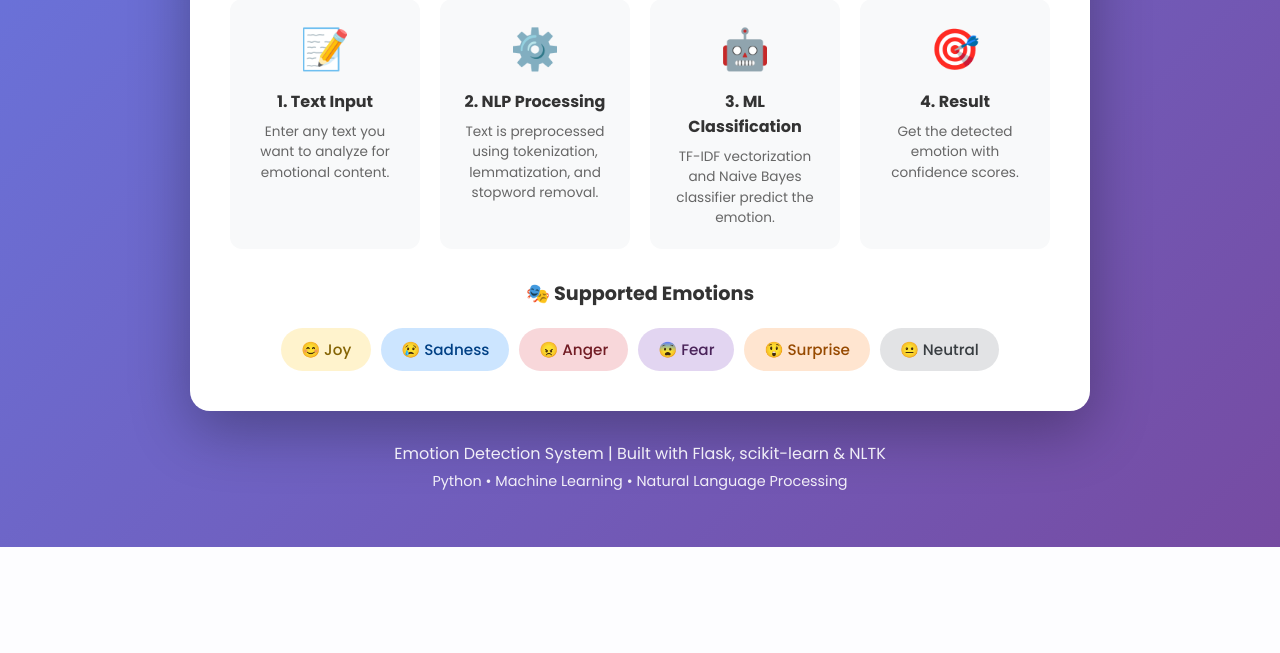
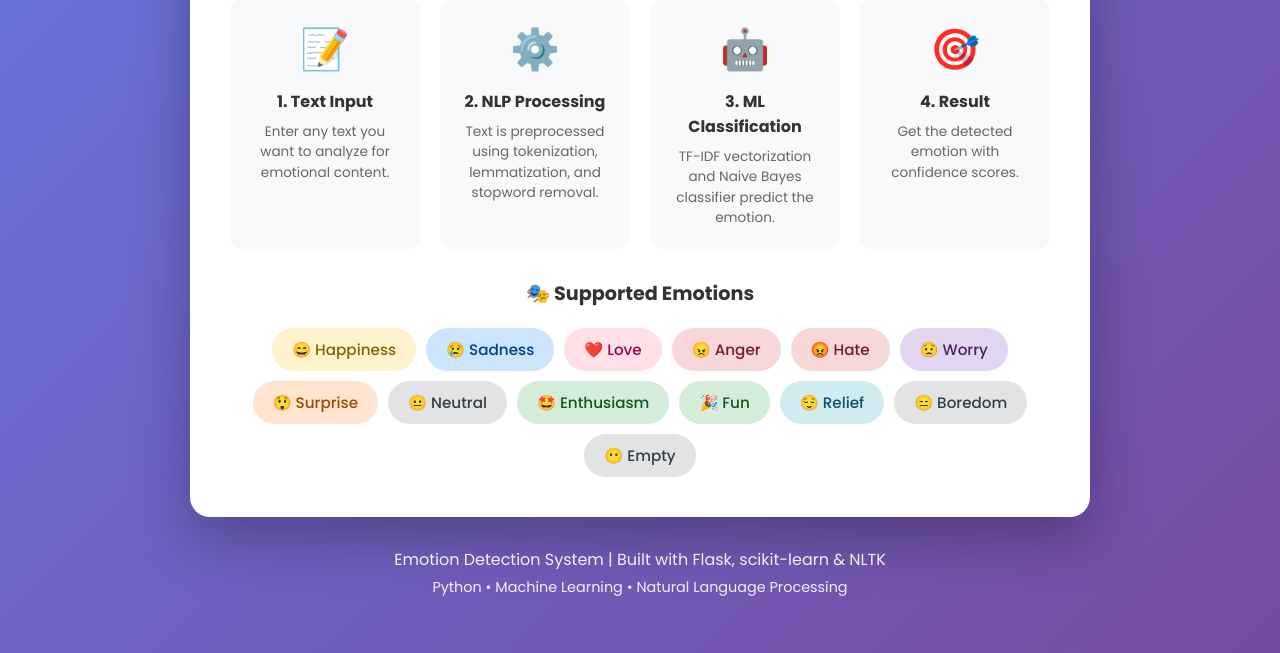
Before and after one commit to Mothilal-hire10x/emotion-nlp, a Flask app: page / in a window 1280 px wide. Shown: the part 619-1272 px from the top of the page. Before the commit the page ends 1166 px from the top, so only its background shows below. Run offline with Flask 3, Linux system fonts and the light colour scheme; parts of the project's set-up code (start-up, migrations or seed data) failed here and were passed over.

```diff
--- a/app.py
+++ b/app.py
@@ -73,14 +73,23 @@ def predict_emotion(text):
     }
 
 
-# Emotion emoji mapping
+# Emotion emoji mapping (extended for tweet_emotions dataset)
 EMOTION_EMOJIS = {
     'joy': '😊',
     'sadness': '😢',
     'anger': '😠',
     'fear': '😨',
     'surprise': '😲',
-    'neutral': '😐'
+    'neutral': '😐',
+    'love': '❤️',
+    'happiness': '😄',
+    'hate': '😡',
+    'worry': '😟',
+    'enthusiasm': '🤩',
+    'fun': '🎉',
+    'relief': '😌',
+    'empty': '😶',
+    'boredom': '😑'
 }
 
 
--- /dev/null
+++ b/requirements.txt
@@ -0,0 +1,6 @@
+pandas
+numpy
+scikit-learn
+nltk
+flask
+joblib
--- a/static/style.css
+++ b/static/style.css
@@ -228,7 +228,7 @@ textarea::placeholder {
 }
 
 /* Emotion Colors for Bars */
-.prob-bar.joy {
+.prob-bar.joy, .prob-bar.happiness {
     background: linear-gradient(90deg, #ffd700, #ffb700);
 }
 
@@ -236,11 +236,11 @@ textarea::placeholder {
     background: linear-gradient(90deg, #4a90d9, #2c5aa0);
 }
 
-.prob-bar.anger {
+.prob-bar.anger, .prob-bar.hate {
     background: linear-gradient(90deg, #ff4444, #cc0000);
 }
 
-.prob-bar.fear {
+.prob-bar.fear, .prob-bar.worry {
     background: linear-gradient(90deg, #9b59b6, #6c3483);
 }
 
@@ -248,8 +248,20 @@ textarea::placeholder {
     background: linear-gradient(90deg, #ff9f43, #ee5a24);
 }
 
-.prob-bar.neutral {
+.prob-bar.neutral, .prob-bar.empty, .prob-bar.boredom {
     background: linear-gradient(90deg, #95a5a6, #7f8c8d);
+}
+
+.prob-bar.love {
+    background: linear-gradient(90deg, #ff6b81, #ee5a6b);
+}
+
+.prob-bar.enthusiasm, .prob-bar.fun {
+    background: linear-gradient(90deg, #26de81, #20bf6b);
+}
+
+.prob-bar.relief {
+    background: linear-gradient(90deg, #45aaf2, #2d98da);
 }
 
 .prob-value {
@@ -351,7 +363,7 @@ textarea::placeholder {
     font-size: 0.95rem;
 }
 
-.emotion-tag.joy {
+.emotion-tag.joy, .emotion-tag.happiness {
     background: #fff3cd;
     color: #856404;
 }
@@ -361,12 +373,12 @@ textarea::placeholder {
     color: #004085;
 }
 
-.emotion-tag.anger {
+.emotion-tag.anger, .emotion-tag.hate {
     background: #f8d7da;
     color: #721c24;
 }
 
-.emotion-tag.fear {
+.emotion-tag.fear, .emotion-tag.worry {
     background: #e2d5f1;
     color: #4a235a;
 }
@@ -376,9 +388,24 @@ textarea::placeholder {
     color: #974a00;
 }
 
-.emotion-tag.neutral {
+.emotion-tag.neutral, .emotion-tag.empty, .emotion-tag.boredom {
     background: #e2e3e5;
     color: #383d41;
+}
+
+.emotion-tag.love {
+    background: #ffe0e6;
+    color: #a0004d;
+}
+
+.emotion-tag.enthusiasm, .emotion-tag.fun {
+    background: #d4edda;
+    color: #155724;
+}
+
+.emotion-tag.relief {
+    background: #d1ecf1;
+    color: #0c5460;
 }
 
 /* Footer */
--- a/templates/index.html
+++ b/templates/index.html
@@ -114,12 +114,19 @@
             <section class="emotions-section">
                 <h3>🎭 Supported Emotions</h3>
                 <div class="emotion-tags">
-                    <span class="emotion-tag joy">😊 Joy</span>
+                    <span class="emotion-tag happiness">😄 Happiness</span>
                     <span class="emotion-tag sadness">😢 Sadness</span>
+                    <span class="emotion-tag love">❤️ Love</span>
                     <span class="emotion-tag anger">😠 Anger</span>
-                    <span class="emotion-tag fear">😨 Fear</span>
+                    <span class="emotion-tag hate">😡 Hate</span>
+                    <span class="emotion-tag worry">😟 Worry</span>
                     <span class="emotion-tag surprise">😲 Surprise</span>
                     <span class="emotion-tag neutral">😐 Neutral</span>
+                    <span class="emotion-tag enthusiasm">🤩 Enthusiasm</span>
+                    <span class="emotion-tag fun">🎉 Fun</span>
+                    <span class="emotion-tag relief">😌 Relief</span>
+                    <span class="emotion-tag boredom">😑 Boredom</span>
+                    <span class="emotion-tag empty">😶 Empty</span>
                 </div>
             </section>
         </main>
```
Also changed, not shown: train_model.py (+15 -2 lines), tweet_emotions.csv (added), 4 other files.
